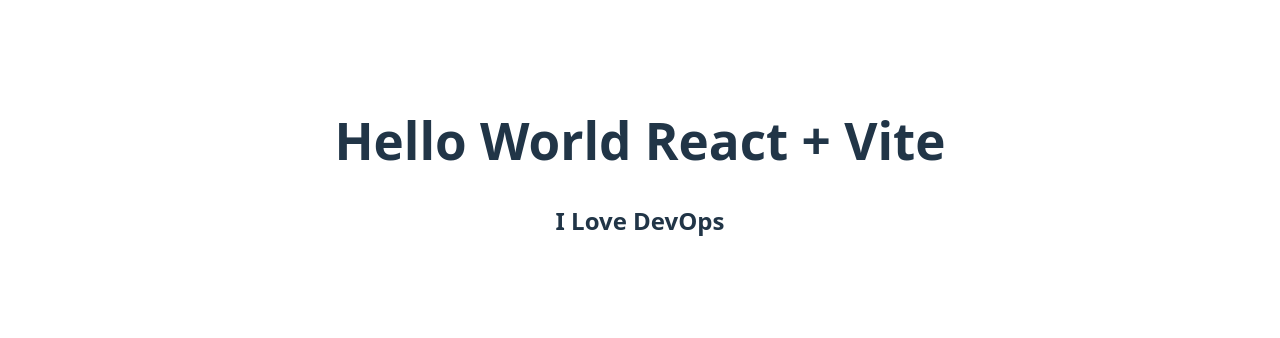
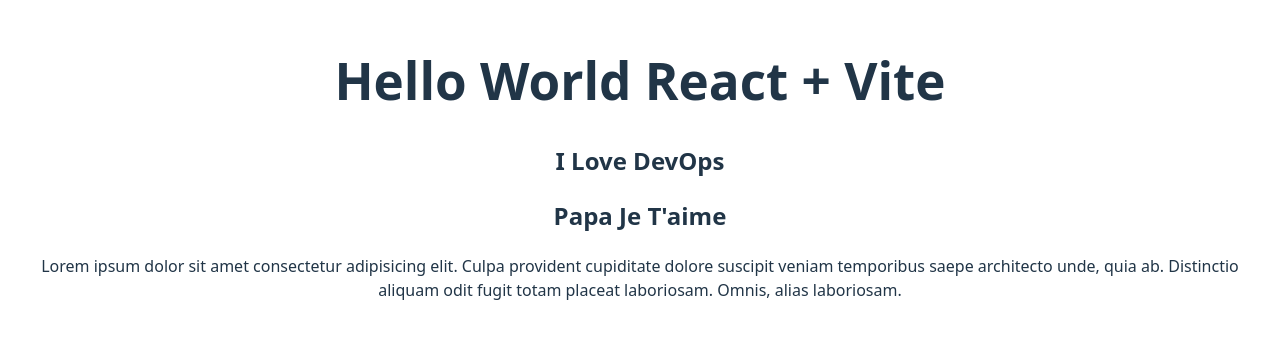
Before and after one commit to DJOUMESSI2004/devops, a React (Vite) app: page / in a window 1280 px wide. Shown: the part 232-570 px from the top of the page. Built offline with nearby package versions, Linux system fonts and the light colour scheme.

Commit message:
added text

```diff
--- a/src/App.jsx
+++ b/src/App.jsx
@@ -10,6 +10,8 @@
     <>
       <h1>Hello World React + Vite</h1>
       <h2>I Love DevOps</h2>
+      <h2>Papa Je T'aime</h2>
+      <p>Lorem ipsum dolor sit amet consectetur adipisicing elit. Culpa provident cupiditate dolore suscipit veniam temporibus saepe architecto unde, quia ab. Distinctio aliquam odit fugit totam placeat laboriosam. Omnis, alias laboriosam.</p>
     </>
   )
 }
```
